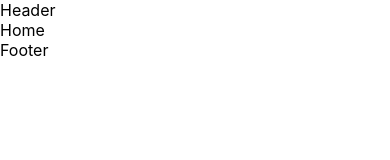
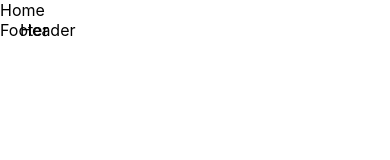
Before and after one commit to Isilud/P7_OC, a React (Create React App) app in the folder kasa/: page / in a window 390 px wide. Shown: the top 160 px of the page. Built offline with nearby package versions, Linux system fonts and the light colour scheme.

Commit message:
added header css

```diff
--- a/kasa/src/styles/Header.scss
+++ b/kasa/src/styles/Header.scss
@@ -0,0 +1,14 @@
+.header {
+  position: absolute;
+  width: 1240px;
+  height: 68px;
+  left: 100px;
+  top: 40px;
+
+  @media screen and (max-width: 768px) {
+    width: 335px;
+    height: 47px;
+    left: 20px;
+    top: 20px;
+  }
+}
```
